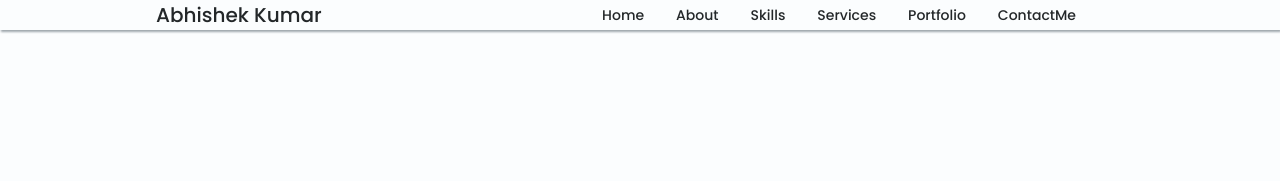
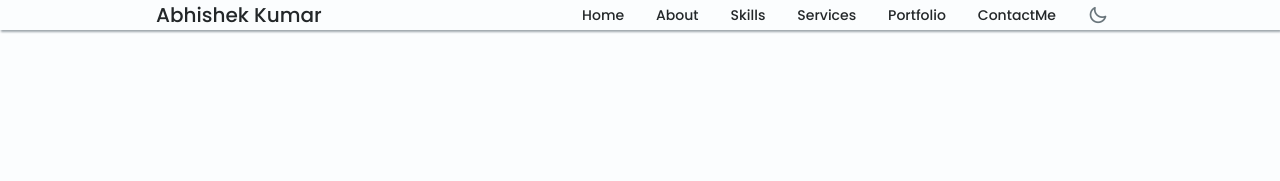
Before and after one commit to Adhiman002/Portfolio_WebSite, a plain HTML site: page index.html in a window 1280 px wide. Shown: the top 181 px of the page. Drawn offline with nearby package versions, Linux system fonts and the light colour scheme.

Commit message:
Update index.html

```diff
--- a/index.html
+++ b/index.html
@@ -28,7 +28,7 @@
             </div>
             <div class="nav_btns">
 
-                <i class="uil uil-dark change-theme" id="theme-button"></i>
+                <i class="uil uil-moon change-theme" id="theme-button"></i>
                 <div class="nav_toggle" id="nav-toggle">
                     <i class="uil uil-apps"></i>
                 </div>
```
